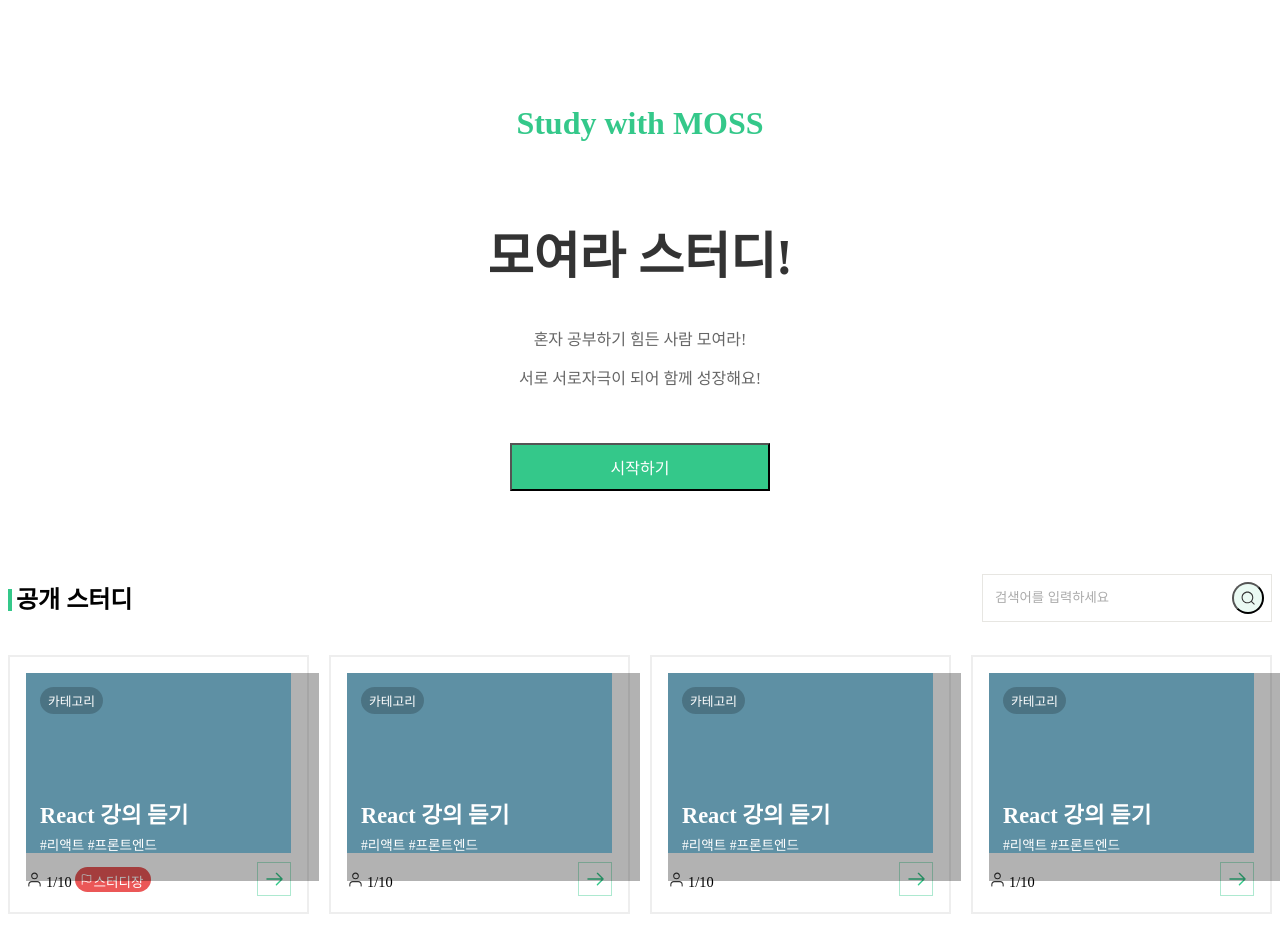
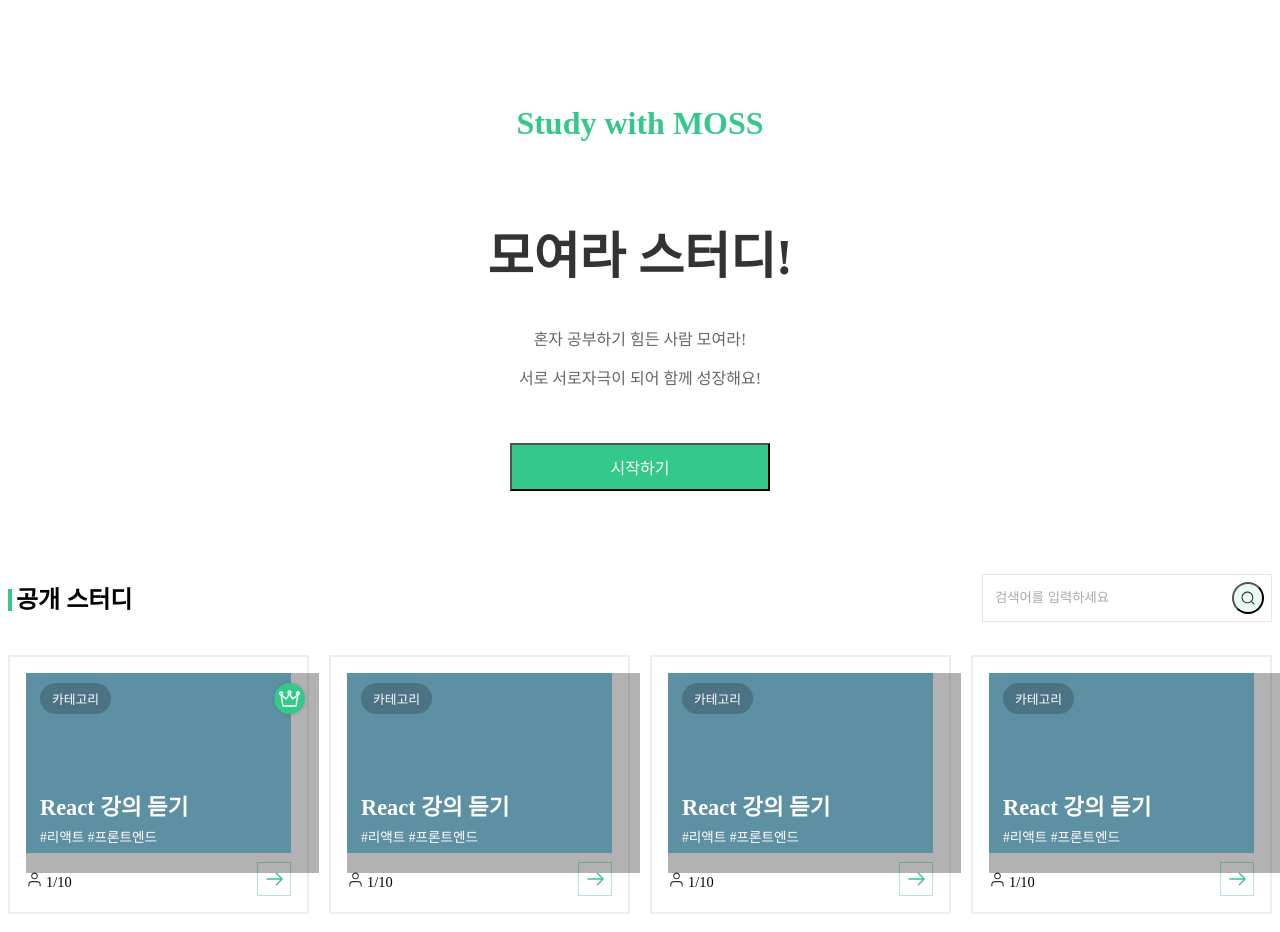
Before and after one commit to IRONDESK/moss, a Next.js app in the folder client/: page / in a window 1280 px wide. Shown: the top 932 px of the page. Built offline with nearby package versions, Linux system fonts and the light colour scheme.

Commit message:
:recycle: 스터디장 태그 리팩토링

```diff
--- a/client/src/components/StudyCard.tsx
+++ b/client/src/components/StudyCard.tsx
@@ -23,7 +23,10 @@ export const StudyCard = ({
     <CardWrap>
       <Thumbnail>
         <Header>
-          <Category>{category}</Category>
+          <StudyTag>
+            <Category>{category}</Category>
+            <LeaderTag default={leader}><img src='/images/crown.svg' alt='스터디장' /></LeaderTag>
+          </StudyTag>
           <Title>{title}</Title>
           <Hashtag>{hashtag}</Hashtag>
         </Header>
@@ -32,7 +35,6 @@ export const StudyCard = ({
         <Detail>
           <MemberIcon src='/images/login.svg' />
           <Member>{member}/10</Member>
-          <LeaderTag default={leader}>스터디장</LeaderTag>
         </Detail>
 
         <Link href="/study">
@@ -59,7 +61,7 @@ const Thumbnail = styled.div`
 
 const Header = styled.div`
   position: absolute;
-  padding: 14px;
+  padding: 10px 14px;
   top: 0;
   left: 0;
   width: 100%;
@@ -67,9 +69,15 @@ const Header = styled.div`
   background-color: rgba(0, 0, 0, 0.3);
 `;
 
+const StudyTag = styled.div`
+  display: flex;
+  height: 31px;
+  justify-content: space-between;
+  align-items: center;
+`;
 const Category = styled.span`
   display: inline-block;
-  padding: 4px 8px;
+  padding: 6px 12px;
   background-color: rgba(0, 0, 0, 0.2);
   font-family: 'Noto Sans KR';
   font-size: 0.8rem;
@@ -78,6 +86,20 @@ const Category = styled.span`
   box-sizing: border-box;
   z-index: 1;
 `;
+const LeaderTag = styled.div<{default: boolean}>`
+  display: ${props => props.default ? 'flex' : 'none'};
+  justify-content: center;
+  background-color: ${COLOR.main};
+  width: 31px;
+  height: 31px;
+  font-size: 0.85rem;
+  border-radius: 100%;
+  box-shadow: 0 0 3px 1px rgba(0, 0, 0, 0.1);
+  img {
+    width: 21px;
+  }
+`;
+
 const Title = styled.h3`
   position: absolute;
   bottom: calc(14px + 1rem);
@@ -112,19 +134,6 @@ const Member = styled.span`
   padding-top: 6px;
   font-size: 0.9rem;
 `;
-const LeaderTag = styled.div<{default: boolean}>`
-  display: ${props => props.default ? 'block' : 'none'};
-  padding: 4px 7px 1px 19px;
-  font-size: 0.85rem;
-  background-color: #EB5757;
-  color: #fff;
-  border-radius: 20px;
-  box-sizing: border-box;
-  background-image: url('/images/goal.svg');
-  background-size: 13px;
-  background-position: 5px;
-  background-repeat: no-repeat;
-`;
 const StudyBtn = styled.a`
   display: flex;
   flex-direction: center;
```
Also changed, not shown: client/public/images/crown.svg (added).
